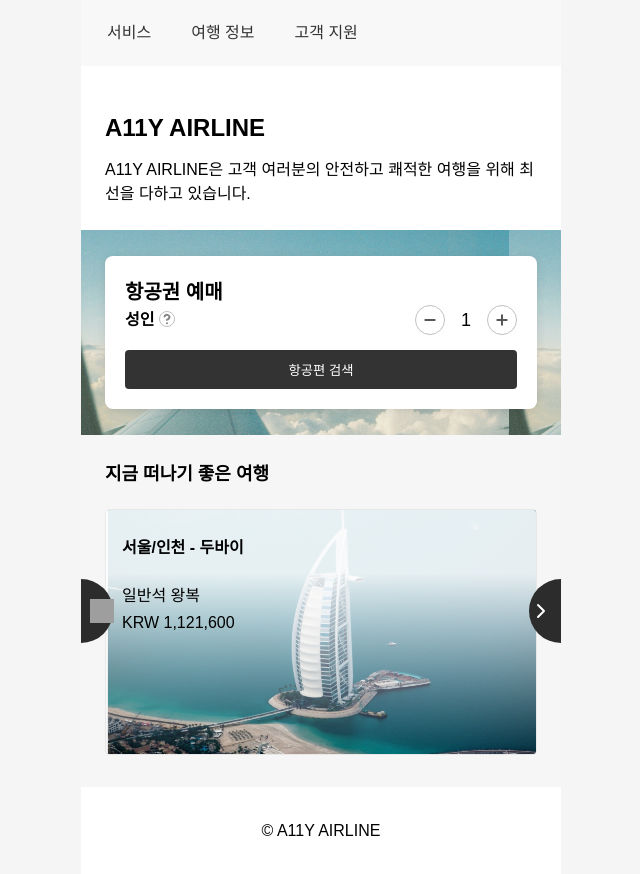
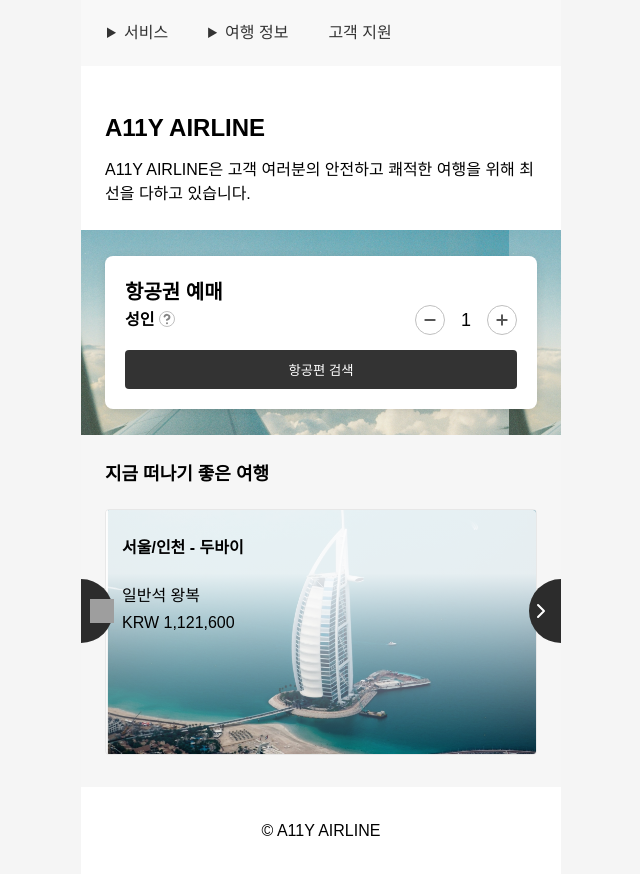
Before and after one commit to woowacourse/a11y-airline, a React (Vite) app: page / in a window 1280 px wide. Shown: the whole page, without its empty margins (319-959 px from the left). Built offline with nearby package versions, Linux system fonts and the light colour scheme; grey boxes are pictures that could not be loaded.

Commit message:
feat: 내비게이션 메뉴의 키보드 접근성 개선

```diff
--- a/src/components/Navigation.module.css
+++ b/src/components/Navigation.module.css
@@ -1,4 +1,6 @@
 .mainNav {
+  position: relative;
+  z-index: 1;
   background-color: #f8f8f8;
   padding: 10px 0;
 }
@@ -15,7 +17,8 @@
   margin-right: 20px;
 }
 
-.navItem a {
+.navItem a,
+.navItem summary {
   text-decoration: none;
   color: #333;
   font-size: 16px;
@@ -23,8 +26,16 @@
   display: block;
 }
 
+.navItem summary {
+  display: list-item;
+  list-style-position: inside;
+  cursor: pointer;
+}
+
 .navItem a:hover,
-.navItem a:focus {
+.navItem a:focus,
+.navItem summary:hover,
+.navItem summary:focus {
   background-color: #e0e0e0;
   border-radius: 4px;
 }
@@ -40,8 +51,7 @@
   box-shadow: 0 2px 5px rgba(0, 0, 0, 0.1);
 }
 
-.navItem:hover > .navList,
-.navItem:focus-within > .navList {
+.navItem details[open] > .navList {
   display: block;
 }
 
@@ -99,11 +109,6 @@
     margin-left: 20px;
   }
 
-  .navItem:hover > .navList,
-  .navItem:focus-within > .navList {
-    display: block;
-  }
-
   .navItem .navList .navItem {
     width: auto;
   }
--- a/src/components/Navigation.tsx
+++ b/src/components/Navigation.tsx
@@ -48,8 +48,14 @@ const Navigation = () => {
     <ul className={styles.navList}>
       {items.map((item, index) => (
         <li key={index} className={styles.navItem}>
-          <a href={item.link}>{item.title}</a>
-          {item.subItems && renderNavItems(item.subItems)}
+          {item.subItems ? (
+            <details>
+              <summary>{item.title}</summary>
+              {renderNavItems(item.subItems)}
+            </details>
+          ) : (
+            <a href={item.link}>{item.title}</a>
+          )}
         </li>
       ))}
     </ul>
@@ -57,10 +63,20 @@ const Navigation = () => {
 
   return (
     <>
-      <button className={styles.navToggle} onClick={toggleNav}>
+      <button
+        className={styles.navToggle}
+        onClick={toggleNav}
+        aria-expanded={isNavOpen}
+        aria-controls="main-nav"
+        aria-label={isNavOpen ? '주 메뉴 닫기' : '주 메뉴 열기'}
+      >
         {isNavOpen ? '닫기' : '메뉴'}
       </button>
-      <nav id="main-nav" className={`${styles.mainNav} ${isNavOpen ? styles.mainNavActive : ''}`}>
+      <nav
+        id="main-nav"
+        aria-label="주 메뉴"
+        className={`${styles.mainNav} ${isNavOpen ? styles.mainNavActive : ''}`}
+      >
         {renderNavItems(navItems)}
       </nav>
     </>
```
